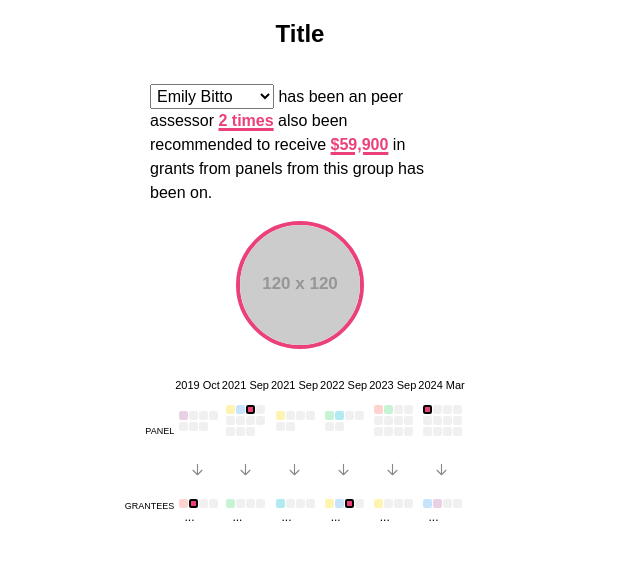
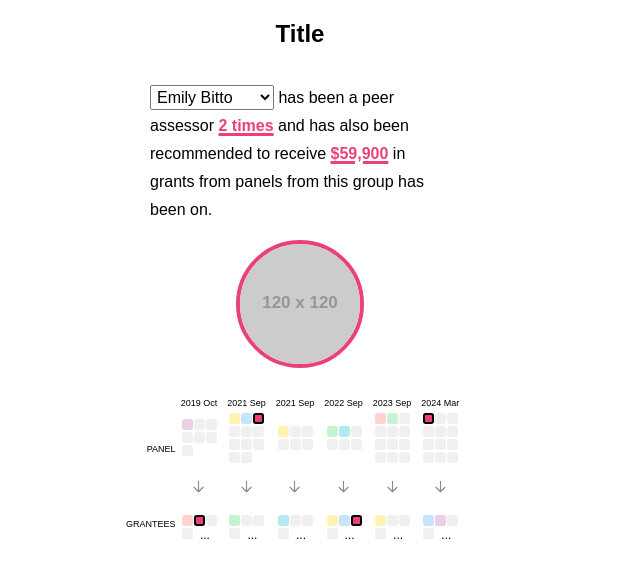
Before and after one commit to arkho-boop/250712_CaViz, a plain HTML site: page index.html in a window 1280 px wide. Shown: the whole page, without its empty margins (0-640 px from the left). Drawn offline with Linux system fonts and the light colour scheme; placeholder pictures from the web are drawn by us.

Commit message:
Update index.html

```diff
--- a/index.html
+++ b/index.html
@@ -39,7 +39,7 @@
       border-color: transparent;
     }
     .dot.highlight {
-      border: 2px solid #fff !important;
+      border: 2px solid #FFD700 !important;
     }
     .date-label {
       color: #bbb;
@@ -88,7 +88,7 @@
 
     .waffle-grid {
       display: grid;
-      grid-template-columns: repeat(4, 8px);
+      grid-template-columns: repeat(3, 10px);
       grid-gap: 2px;
       margin-left: auto;
       margin-right: auto;
@@ -97,8 +97,8 @@
     }
 
     .dot {
-      width: 5px;
-      height: 5px;
+      width: 7px;
+      height: 7px;
       border-radius: 25%;
       background: #ccc;
       border: 2px solid transparent;
@@ -112,9 +112,9 @@
 
     .date-label {
       margin-bottom: 0px;
-      font-size: 11px;
-      padding-left: 1px;
-      padding-right: 1px;
+      font-size: 9px;
+      padding-left: 5px;
+      padding-right: 5px;
     }
 
     .summary {
@@ -127,7 +127,7 @@
     <div id="top-wrapper" style="float:left; width:100%; padding:0px;margin: 0px; border: 0px;">
         <div id="top-contents" style="margin:auto; display:flex; flex-direction:column; align-items:center;">
             <h2>Title</h2>
-            <p style="width:300px; line-height: 1.5;">
+            <p style="width:300px; line-height: 1.75;">
                 <select id="personDropdown" style="margin: 0px; padding: 2px;">
                   <option value="ELOISEGRILLS">Eloise Grills</option>
                   <option value="GRACEHEIFITZ">Grace Heifitz</option>
@@ -137,7 +137,7 @@
                   <option value="OUYANGYU">Ouyang Yu</option>
                   <option value="INGASIMPSON">Inga Simpson</option>
                 </select>
-                has been an peer assessor <span id="assessor-count-span" style="font-weight: 600; text-decoration: underline; text-decoration-thickness: 3px; color:red">4 times</span> also been recommended to receive <span id="grants-amount-span" style="font-weight: 600; text-decoration: underline; text-decoration-thickness: 3px; color:red">$45,300</span> in grants from panels from this group has been on.
+                has been a peer assessor <span id="assessor-count-span" style="font-weight: 600; text-decoration: underline; text-decoration-thickness: 3px; color:red">4 times</span> and has also been recommended to receive <span id="grants-amount-span" style="font-weight: 600; text-decoration: underline; text-decoration-thickness: 3px; color:red">$45,300</span> in grants from panels from this group has been on.
             </p>
 
             <img id="headshot" src="https://placehold.co/120x120?text=Alice" alt="Headshot" />
```
